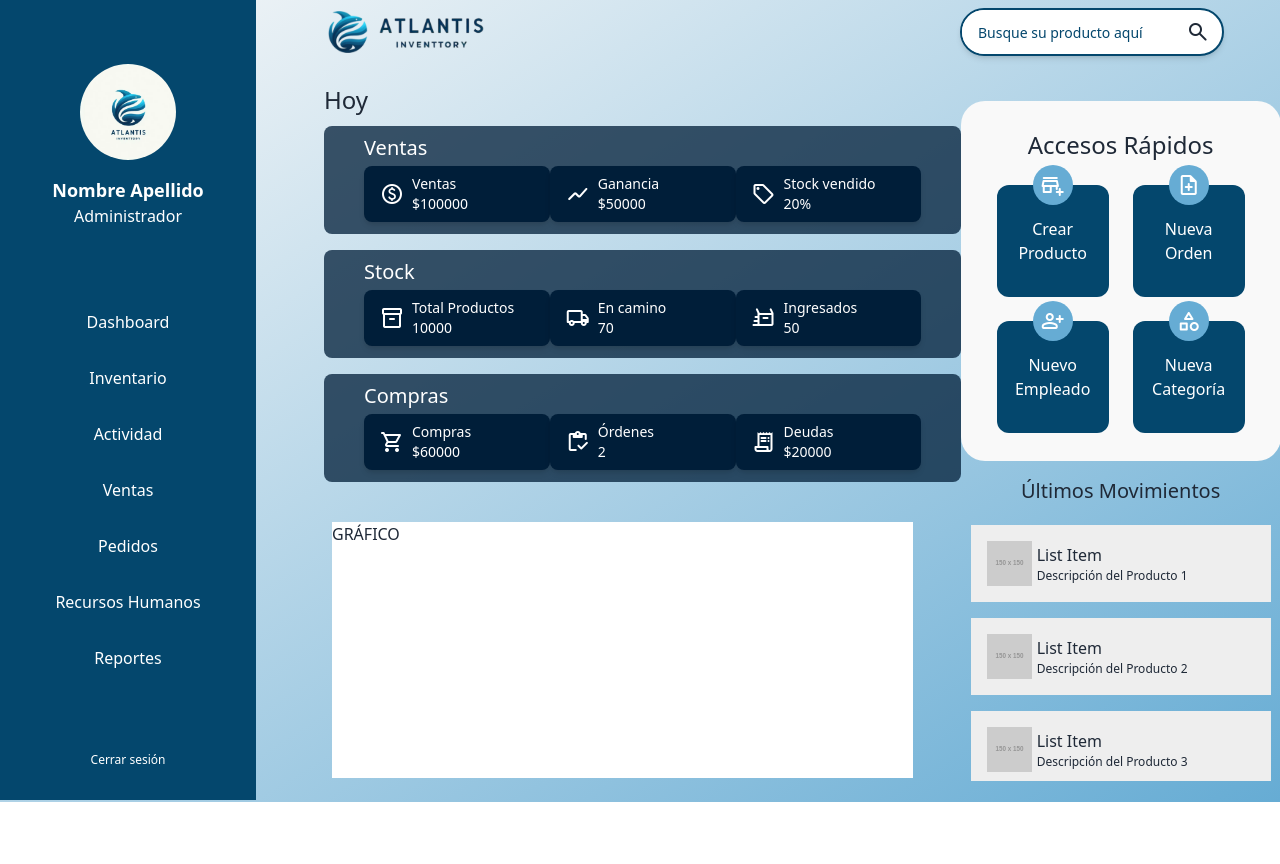
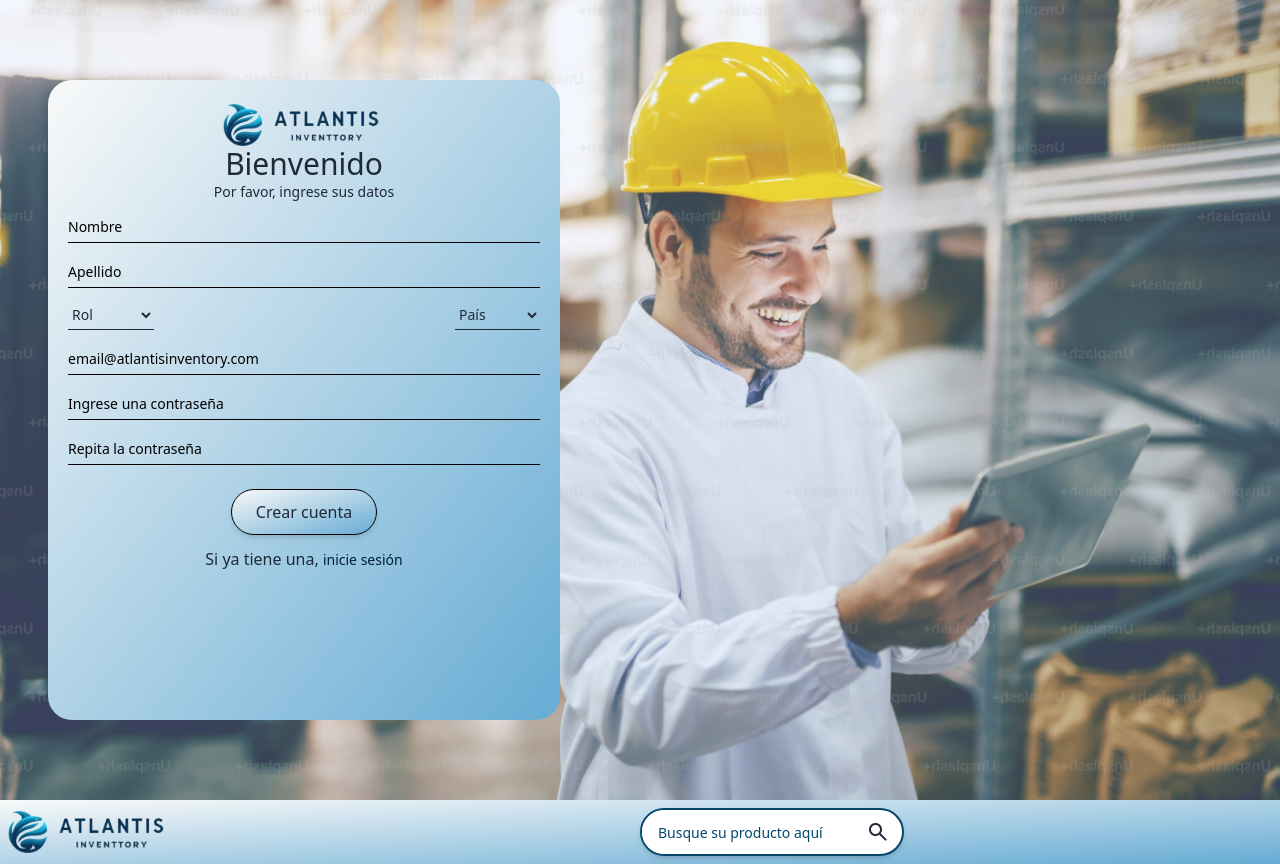
Before and after one commit to No-Country/s13-12-n-java, a React (Vite) app in the folder front-vite/: page / in a window 1280 px wide. Before the commit the page ends 802 px from the top, so only its background shows below. Built offline with nearby package versions, Linux system fonts and the light colour scheme.

Commit message:
prueba de register + axios, en proceso

```diff
--- a/front-vite/src/App.jsx
+++ b/front-vite/src/App.jsx
@@ -1,4 +1,4 @@
-import { Route, BrowserRouter as Router, Routes } from "react-router-dom";
+import { Route, BrowserRouter as Router, Routes, useLocation } from "react-router-dom";
 import Dashboard from "./pages/dashboard/Dashboard";
 import Navbar from "./components/Navbar";
 import Activity from "./pages/activity/Activity";
@@ -10,27 +10,31 @@
 import Orders from "./pages/orders/Orders";
 import HumanResources from "./pages/humanResources/HumanResources";
 import Register from "./pages/register/Register";
+import NotFound from "./pages/notFound/NotFound";
+import PrivateRoute from "./router/PrivateRoute";
 
 function App() {
   const isMobile = useMediaQuery({ maxWidth: 1023 });
 
   return (
     <Router>
-      <div className="grid lg:grid-cols-3 xl:grid-cols-4 min-w-screen xl:max-w-screen bg-gradient-to-tl from-light-blue to-semi-white">
+      <Routes>
+        <Route path="/" element={<Register/>}/>
+      </Routes>
+        <div className="grid lg:grid-cols-3 xl:grid-cols-4 min-w-screen xl:max-w-screen bg-gradient-to-tl from-light-blue to-semi-white">
         {!isMobile && <Navbar Class='lg:col-span-1'></Navbar>}
         <div className="lg:col-span-2 xl:col-span-3">
           {isMobile ? <Header></Header> : <Topbar />}
           <div className="lg:col-span-2 xl:grid-span-3 lg:-ml-6 xl:ml-1 2xl:-ml-20">
             <Routes>
-              <Route path="/" element={<Dashboard />} />
-              <Route path="/activity" element={<Activity />} />
-              <Route path="/inventory" element={<Inventory />} />
-              <Route path="/sales" element={<Activity />} />
-              <Route path="/orders" element={<Orders />} />
-              <Route path="/human-resources" element={<HumanResources />} />
-              <Route path="/reports" element={<Reports />} />
-              <Route path="/register" element={<Register/>}/>
-              <Route path="*" element={<h1>Error 404. Page not found</h1>}/>
+              <Route path="/dashboard" element={<PrivateRoute><Dashboard/></PrivateRoute>} />
+              <Route path="/activity" element={<PrivateRoute><Activity/></PrivateRoute>} />
+              <Route path="/inventory" element={<PrivateRoute><Inventory/></PrivateRoute>} />
+              <Route path="/sales" element={<PrivateRoute><Activity/></PrivateRoute>} />
+              <Route path="/orders" element={<PrivateRoute><Orders/></PrivateRoute>} />
+              <Route path="/human-resources" element={<PrivateRoute><HumanResources/></PrivateRoute>} />
+              <Route path="/reports" element={<PrivateRoute><Reports/></PrivateRoute>} />
+              <Route path="/*" element={<PrivateRoute><NotFound/></PrivateRoute>}/>
             </Routes>
           </div>
         </div>
--- a/front-vite/src/components/Header.jsx
+++ b/front-vite/src/components/Header.jsx
@@ -2,14 +2,16 @@
 import Navbar from "./Navbar";
 import { useMediaQuery } from "react-responsive";
 import Logo from "./Logo";
+import { useLocation } from "react-router-dom";
 
 export default function Header() {
     const [isClicked, setClicked] = useState(false);
     const isMobile = useMediaQuery({ maxWidth: 1023 });
     const handleMenu = () => { setClicked(!isClicked); }
+    const { state } = useLocation();
 
   return (
-    <div className="">
+    <div className={`${state?.loggedIn ? "block" : "hidden"}`}>
       <header className="flex pl-4 mt-2 items-center mb-4 lg:hidden">
         {isClicked ?
         <button onClick={handleMenu} className="z-50 hover:shadow-md absolute top-0 left-0 m-3 bg-dark-blue rounded-full p-2 flex lg:hidden">
--- a/front-vite/src/components/InputComp.jsx
+++ b/front-vite/src/components/InputComp.jsx
@@ -1,6 +1,6 @@
 import React from 'react'
 
-export default function InputComp({ min, type, id, onChange, value, label, placeholder, required }) {
+export default function InputComp({ min, type, id, onChange, value, label, placeholder, required, name }) {
   return (
     <div className='flex flex-col mx-5'>
         <label className='' htmlFor={id}>{label}</label>
@@ -12,6 +12,7 @@
             placeholder={placeholder}
             minLength={min}
             required={required}
+            name={name}
         ></input>
     </div>
   )
--- a/front-vite/src/components/Navbar.jsx
+++ b/front-vite/src/components/Navbar.jsx
@@ -1,10 +1,10 @@
 import React, { useState } from "react";
-import { Link, } from "react-router-dom";
+import { useLocation, useNavigate, } from "react-router-dom";
 import NavElem from "./NavElem";
 
 export default function Navbar( {Class} ) {
   const links = [
-    { name: "Dashboard", path: "/" },
+    { name: "Dashboard", path: "/dashboard" },
     { name: "Inventario", path: "/inventory" },
     { name: "Actividad", path: "/activity" },
     { name: "Ventas", path: "/sales" },
@@ -12,9 +12,17 @@
     { name: "Recursos Humanos", path: "/human-resources" },
     { name: "Reportes", path: "/reports" },
   ];
+  const { state } = useLocation();
+  const navigate = useNavigate();
+
+  const onLogout = () => {
+    navigate('/', {
+      replace: true,
+    });
+  };
 
   return (
-    <div className={`fixed top-0 left-0 z-40 w-64 bg-blue text-white flex flex-col text-center justify-between min-h-screen lg:max-h-screen lg:sticky ${Class}`}>
+    <div className={`${state?.loggedIn ? "flex" : "hidden" } fixed top-0 left-0 z-40 w-64 bg-blue text-white flex flex-col text-center justify-between min-h-screen lg:max-h-screen lg:sticky ${Class}`}>
       <div className="flex flex-col mt-16 items-center">
         <img
           src="/images/img-prueba.jpg"
@@ -33,7 +41,7 @@
           ))}
         </ul>
       </nav>
-      <button className="mb-8 text-xs">Cerrar sesión</button>
+      <button className="mb-8 text-xs" onClick={onLogout}>Cerrar sesión</button>
     </div>
   );
 }
--- a/front-vite/src/components/Shortcuts.jsx
+++ b/front-vite/src/components/Shortcuts.jsx
@@ -3,7 +3,7 @@
 export default function Shortcuts({ icon, label, action }) {
   return (
     <div className="flex justify-center relative">
-      <button onCLick={action} className="bg-blue flex flex-col w-28 h-28 rounded-xl items-center justify-center relative">
+      <button className="bg-blue flex flex-col w-28 h-28 rounded-xl items-center justify-center relative">
         <div className="bg-light-blue w-10 h-10 p-4 rounded-full absolute top-0 transform -translate-y-1/2 flex items-center justify-center">
             <span className="material-symbols-rounded text-white">{icon}</span>
         </div>
--- a/front-vite/src/components/Topbar.jsx
+++ b/front-vite/src/components/Topbar.jsx
@@ -1,10 +1,13 @@
 import React from "react";
 import Logo from "./Logo";
 import Searchbar from "./Searchbar";
+import { useLocation } from "react-router-dom";
 
 export default function Topbar() {
+  const { state } = useLocation();
+  console.log(state)
   return (
-    <div className="lg:-ml-10 xl:-ml-2 2xl:-ml-28 flex">
+    <div className={`${state?.loggedIn ? "flex" : "hidden" }lg:-ml-10 xl:-ml-2 2xl:-ml-28`}>
       <header className="flex justify-between w-full pl-4 h-16 items-center">
         <Logo></Logo>
         <Searchbar Class="mr-14"/>
--- /dev/null
+++ b/front-vite/src/hook/useForm.js
@@ -0,0 +1,70 @@
+import { useState } from "react";
+
+export const useForm = ( initialForm = {} ) => {
+    const [ formState, setFormState ] = useState( initialForm );
+
+    const onNameChange = ( {target} ) => {
+        const {name, value} = target;
+        console.log(target);
+        setFormState({
+            ...formState,
+            [name]: value
+        });
+    };
+    const onLastNameChange = ( {target} ) => {
+        const {name, value} = target;
+        console.log(target);
+        setFormState({
+            ...formState,
+            [name]: value
+        });
+    };
+    const onRolChange = ( {target} ) => {
+        const {rol, value} = target;
+        console.log(target.value);
+        setFormState({
+            ...formState,
+            rol: value
+        });
+    };
+    const onCountryChange = ( {target} ) => {
+        const {country, value} = target;
+        console.log(target.value);
+        setFormState({
+            ...formState,
+            country: value
+        });
+    };
+    const onEmailChange = ( {target} ) => {
+        const {email, value} = target;
+        console.log(target.value);;
+        setFormState({
+            ...formState,
+            email: value
+        });
+    };
+    const onPasswordChange = ( {target} ) => {
+        const {password, value} = target;
+        console.log(target.value);
+        setFormState({
+            ...formState,
+            password: value
+        });
+    };
+
+    const onResetForm = () => {
+        setFormState( initialForm );
+    }
+
+    return {
+        ...formState,
+        formState,
+        onNameChange,
+        onLastNameChange,
+        onRolChange,
+        onCountryChange,
+        onEmailChange,
+        onPasswordChange,
+        onResetForm,
+    }
+}
--- a/front-vite/src/pages/notFound/NotFound.jsx
+++ b/front-vite/src/pages/notFound/NotFound.jsx
@@ -2,6 +2,6 @@
 
 export default function NotFound() {
   return (
-    <div><h1>Error 404. Page not found - Holis</h1></div>
+    <div><h1>Error 404. Page not found</h1></div>
   )
 }
--- a/front-vite/src/pages/register/Register.jsx
+++ b/front-vite/src/pages/register/Register.jsx
@@ -1,24 +1,66 @@
 import React from 'react'
 import InputComp from '../../components/InputComp'
-import { Link } from 'react-router-dom'
+import { Link, useNavigate } from "react-router-dom"
+import { useForm } from '../../hook/useForm.js'
+import { useMediaQuery } from 'react-responsive';
+import Logo from '../../components/Logo.jsx';
+import axios from 'axios';
 
 export default function Register() {
+    const isMobile = useMediaQuery({ maxWidth: 1023 });
+
+    const navigate = useNavigate()
+    const { name, lastname, email, onEmailChange, password, rPassword, onPasswordChange, rol, onRolChange, country, onCountryChange, onLastNameChange, onNameChange, formState, onResetForm } = useForm({
+        name: '',
+        lastname: '',
+        email: '',
+        rol: '',
+        country: '',
+        password: '',
+        rPassword: '',
+    })
+    const baseURL = 'http://localhost:8080/swagger-ui/index.html#/'
+    const onRegister = (e) => {
+        e.preventDefault();
+        axios
+            .post(`${baseURL}/auth-controller/registro`, {...formState})
+            .then((res) => {
+                let data = {
+                    token: res.data,
+                    state: {
+                        loggedIn: true,
+                        ...formState,
+                    }
+                }
+                localStorage.setItem("data", JSON.stringify(data));
+            })
+        console.log(JSON.parse(localStorage.getItem("data")))
+        navigate('/dashboard', {
+            replace: true,
+            state: {
+                loggedIn: true,
+                ...formState
+            }
+        })
+        onResetForm();
+    }
   return (
-    <div className="bg-[url('/images/backgrounds/register-mob.png')] xl:bg-[url('/images/backgrounds/register-desk.jpg')] bg-cover h-screen w-screen bg-no-repeat flex items-center justify-center">
-        <div className='bg-gradient-to-tl from-light-blue to-semi-white w-10/12 xl:w-1/2 rounded-3xl py-6'>
+    <div className="bg-[url('/images/backgrounds/register-mob.png')] xl:bg-[url('/images/backgrounds/register-desk.jpg')] bg-cover h-screen w-screen bg-no-repeat flex items-center justify-center xl:justify-start">
+        <div className='bg-gradient-to-tl from-light-blue to-semi-white w-10/12 xl:w-2/5 rounded-3xl py-6 xl:mx-12 xl:h-4/5'>
+            {!isMobile && <div className='flex justify-center'><Logo/></div>}
             <h1 className='text-3xl text-center'>Bienvenido</h1>
             <h3 className='text-center text-sm mb-2'>Por favor, ingrese sus datos</h3>
-            <form action="">
-                <InputComp type="text" id="name" placeholder="Nombre" required={true} label="" />
-                <InputComp type="text" id="lastname" placeholder="Apellido" required={true} label=""/>
+            <form onSubmit={onRegister}>
+                <InputComp type="text" value={name} onChange={onNameChange} name="name" id="name" placeholder="Nombre" required={true} label="" />
+                <InputComp type="text" value={lastname} onChange={onLastNameChange} name="lastname" id="lastname" placeholder="Apellido" required={true} label=""/>
                 <div className='flex mx-5 text-sm justify-between'>
-                    <select className='bg-transparent border-b py-1 mb-3' placeholder="Rol">
-                        <option value="" disabled className=''>Rol</option>
+                    <select className='bg-transparent border-b py-1 mb-3' onChange={onRolChange} id="rol" name="rol" placeholder="Rol">
+                        <option value="" className=''>Rol</option>
                         <option value="0">Vendedor</option>
                         <option value="1">Empleado</option>
                     </select>
-                    <select className='bg-transparent border-b py-1 mb-3' placeholder="País">
-                        <option value="" disabled>País</option>
+                    <select className='bg-transparent border-b py-1 mb-3' onChange={onCountryChange} id="country" name="country" placeholder="País">
+                        <option value="">País</option>
                         <option value="1">Argentina</option>
                         <option value="2">Chile</option>
                         <option value="3">Brasil</option>
@@ -27,11 +69,11 @@
                         <option value="6">Bolivia</option>
                     </select>
                 </div>
-                <InputComp type="email" id="email" placeholder="email@atlantisinventory.com" required={true}/>
-                <InputComp type="password" id="password" placeholder="Ingrese una contraseña" required={true}/>
-                <InputComp type="password" id="repeatPassword" placeholder="Repita la contraseña" required={true}/>
+                <InputComp type="email" value={email} onChange={onEmailChange} name="email" id="email" placeholder="email@atlantisinventory.com" required={true}/>
+                <InputComp type="password" value={password} onChange={onPasswordChange} name="password" id="password" placeholder="Ingrese una contraseña" required={true}/>
+                <InputComp type="password" value={rPassword} onChange={onPasswordChange} name="rPassword" id="repeatPassword" placeholder="Repita la contraseña" required={true}/>
                 <div className='flex flex-col items-center mt-3 gap-3'>
-                    <button type="submit" className='font-medium bg-gradient-to-tl from-light-blue to-semi-white shadow-md rounded-full py-2.5 px-6 border border-black'>Crear cuenta</button>
+                    <button type="submit" onClick={onRegister} className='font-medium bg-gradient-to-tl from-light-blue to-semi-white shadow-md rounded-full py-2.5 px-6 border border-black'>Crear cuenta</button>
                     <p className=''>Si ya tiene una, <span className='text-sm font-medium text-dark-blue'><Link to="/login">inicie sesión</Link></span></p>
                 </div>
             </form>
--- /dev/null
+++ b/front-vite/src/router/PrivateRoute.jsx
@@ -0,0 +1,7 @@
+import React from 'react'
+import { Navigate, useLocation } from 'react-router-dom';
+
+export default function PrivateRoute({children}) {
+    const { state } = useLocation();
+    return state?.loggedIn ? children : <Navigate to='/'/>;
+}
```
